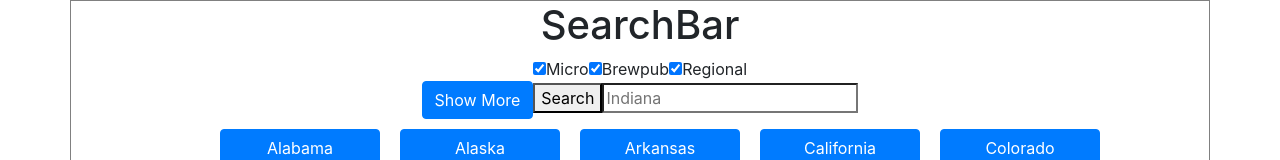
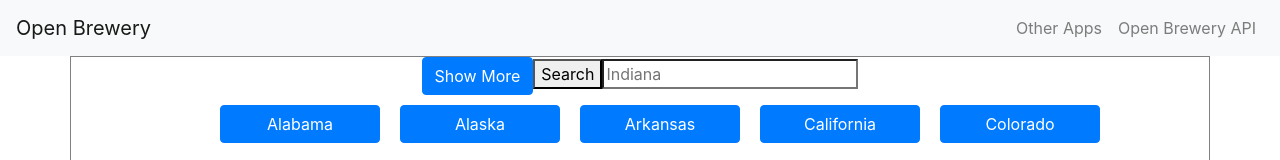
Before and after one commit to SeanCodyDev/open-brewery, a React (Create React App) app: page / in a window 1280 px wide. Shown: the top 160 px of the page. Built offline with nearby package versions, Linux system fonts and the light colour scheme; no server answers.

Commit message:
navbar styling updates

```diff
--- a/package.json
+++ b/package.json
@@ -3,7 +3,7 @@
   "version": "0.1.0",
   "private": true,
   "dependencies": {
-    "bootstrap": "^4.2.1",
+    "bootstrap": "^4.3.1",
     "nodemon": "^1.18.9",
     "react": "^16.7.0",
     "react-bootstrap": "^1.0.0-beta.5",
--- a/src/App.js
+++ b/src/App.js
@@ -2,8 +2,9 @@
 import './App.css';
 
 
-import SearchBar from './components/searchbar';
+import SearchSection from './components/searchsection';
 import Results from './components/results';
+import HeaderBar from './components/headerbar'
 
 export default class App extends Component {
 	constructor(props){
@@ -50,14 +51,15 @@
 
 		return (
 			<div className="App">
-			<SearchBar
+			<HeaderBar />
+			<SearchSection
 				results={this.state.results}
 				updateResults={(results)=>this.updateResults(results)}
-				handleFilterChange={filterTarget => this.handleFilterChange(filterTarget)}
-				typesDisplayed={this.state.typesDisplayed}
 				/>
 			<Results
 				results={filteredResults}
+				typesDisplayed={this.state.typesDisplayed}
+				handleFilterChange={filterTarget => this.handleFilterChange(filterTarget)}
 			/>
 			</div>
 			);
--- /dev/null
+++ b/src/components/headerbar.js
@@ -0,0 +1,22 @@
+import React, { Component } from 'react';
+
+import {Button, Container, Nav, Navbar, Link} from 'react-bootstrap'
+
+
+export default class HeaderBar extends Component {
+  render() {
+
+    return (
+      <Navbar bg="light" expand="lg">
+        <Navbar.Brand href="#">Open Brewery</Navbar.Brand>
+        <Navbar.Toggle aria-controls="basic-navbar-nav" />
+        <Navbar.Collapse id="basic-navbar-nav" className="justify-content-end">
+          <Nav>
+            <Nav.Link href="https://seancodydev.github.io/project-portfolio/">Other Apps</Nav.Link>
+            <Nav.Link href="https://www.openbrewerydb.org/">Open Brewery API</Nav.Link>
+          </Nav>
+        </Navbar.Collapse>
+      </Navbar>
+    );
+  }
+}
--- a/src/components/results.js
+++ b/src/components/results.js
@@ -1,10 +1,17 @@
 import React, { Component } from 'react';
 import ResultsCard from './resultcard';
+import TypesFilter from './typesfilter';
 
 import './results.css';
 
 
 export default class Results extends Component {
+
+  //filters to only include specific brewery type
+  handleFilterChange(filterTarget){
+    this.props.handleFilterChange(filterTarget)
+  }
+
   render() {
 
   	let results = this.props.results.map((result, index) => {
@@ -15,9 +22,17 @@
   		)
   	})
 
+    //render filter boxes only if there are results
+    let filterBoxes;
+    if (this.props.results.length > 0){
+      filterBoxes = <TypesFilter typesDisplayed={this.props.typesDisplayed} handleFilterChange={filterTarget => this.handleFilterChange(filterTarget)} />
+
+    }
+
     return (
       <div className="results">
         <h1>Results</h1>
+        {filterBoxes}
         {results}
       </div>
     );
--- a/src/components/searchbar.js
+++ b/src/components/searchsection.js
@@ -9,16 +9,14 @@
 
 import regions from '../regions';
 
-export default class SearchBar extends Component {
+export default class SearchSection extends Component {
 
-  //can these states be imported from a separate file?
 	constructor(props){
 		super(props);
 		this.state = {
       searchTerm: "",
       searchRegion: "",
       showButtons: true,
-      //initial: 20
       resultCount: 20,
       types: [
         "micro",
@@ -29,16 +27,8 @@
 		}
 	}
 
-  //stub only - no current functionality
-  handleSearch(e){
-    e.preventDefault();
-    console.log('target value', e.target.value)
-  }
-
   //this function uses a setState callback to fetch results
 	handleSubmit(region){
-    console.log("handleSubmit region:", region)
-
     this.setState({
       searchRegion: region.region
     }, () => this.fetchStateResults(this.state.searchRegion))
@@ -58,25 +48,21 @@
 
   //this function uses a setState callback to fetch more results
   showMoreResults(){
-
       let resultCount = this.state.resultCount + 10;
       this.setState({
         ...this.state, resultCount: resultCount
       }, () => this.fetchStateResults(this.state.searchRegion))
   }
 
-
   //sets searchTerm controlled variable
-  onChange(searchTerm){
-    console.log(searchTerm);
+  setSearchTerm(searchTerm){
     this.setState(
       {searchTerm})
   }
 
+  //MOVE THIS TO ANOTHER FILE AND IMPORT???
   //fetch API to get call state brewery API
-  //uses promise to
 	fetchStateResults(region){
-    console.log('fetching:', this.state.searchRegion)
     let url = `${API_BASE_URL}?by_state=${this.state.searchRegion}&per_page=${this.state.resultCount}`;
 		return fetch(url)
         .then(res => res.json())
@@ -127,9 +113,7 @@
 
     return (
       <Container className="search-bar">
-        <h1>SearchBar</h1>
-        <TypesFilter typesDisplayed={this.props.typesDisplayed} handleFilterChange={filterTarget => this.handleFilterChange(filterTarget)} />
-        <form onSubmit={(e)=>{this.handleSearch(e)}}>
+        <form>
 
           <Button onClick={()=>{this.showMoreResults()}}>Show More</Button>
           {menuButton}
@@ -141,7 +125,7 @@
             id="search"
             name="search"
             placeholder="Indiana"
-            onChange={e => this.onChange(e.target.value)} />
+            onChange={e => this.setSearchTerm(e.target.value)} />
             <ul className="search-button-list">
               {buttons}
             </ul>
```
Also changed, not shown: src/components/states.json (deleted, +0 -19 lines), 1 other file (tests, documents, lock files or other folders).
